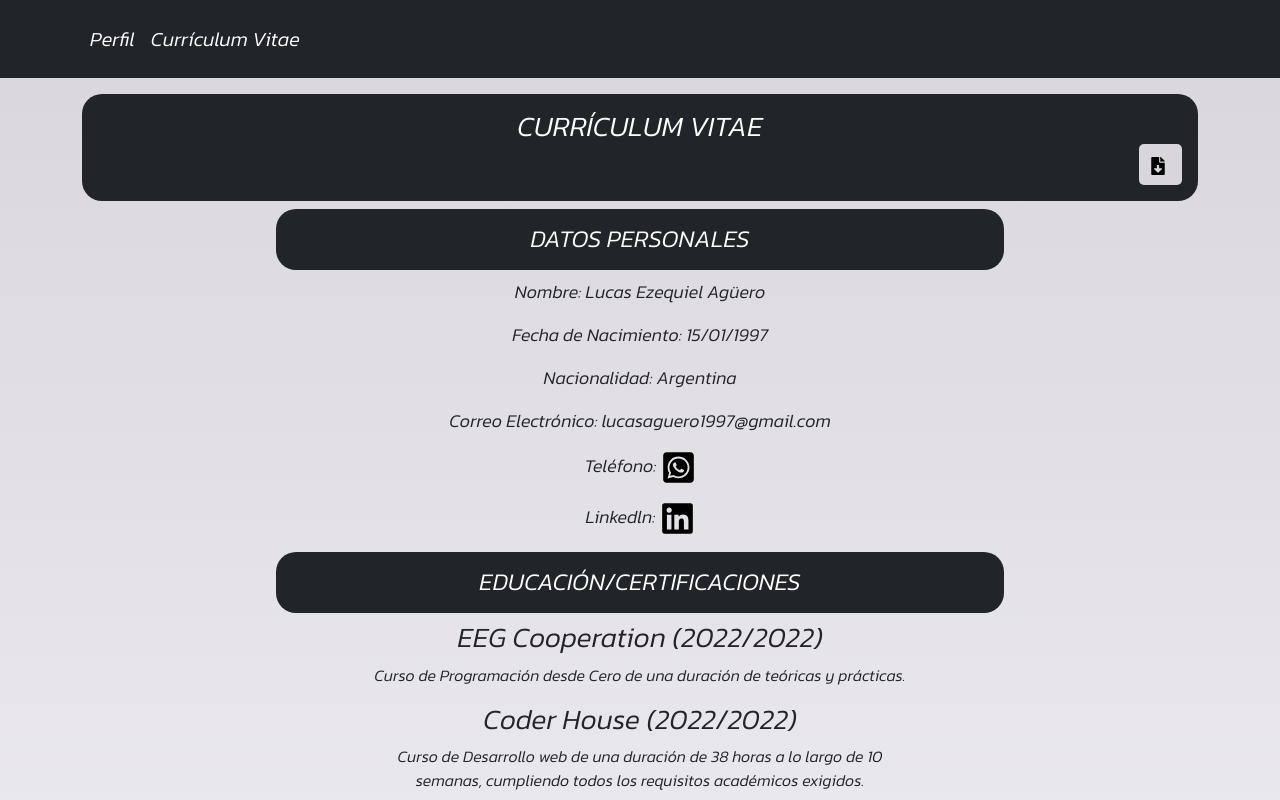
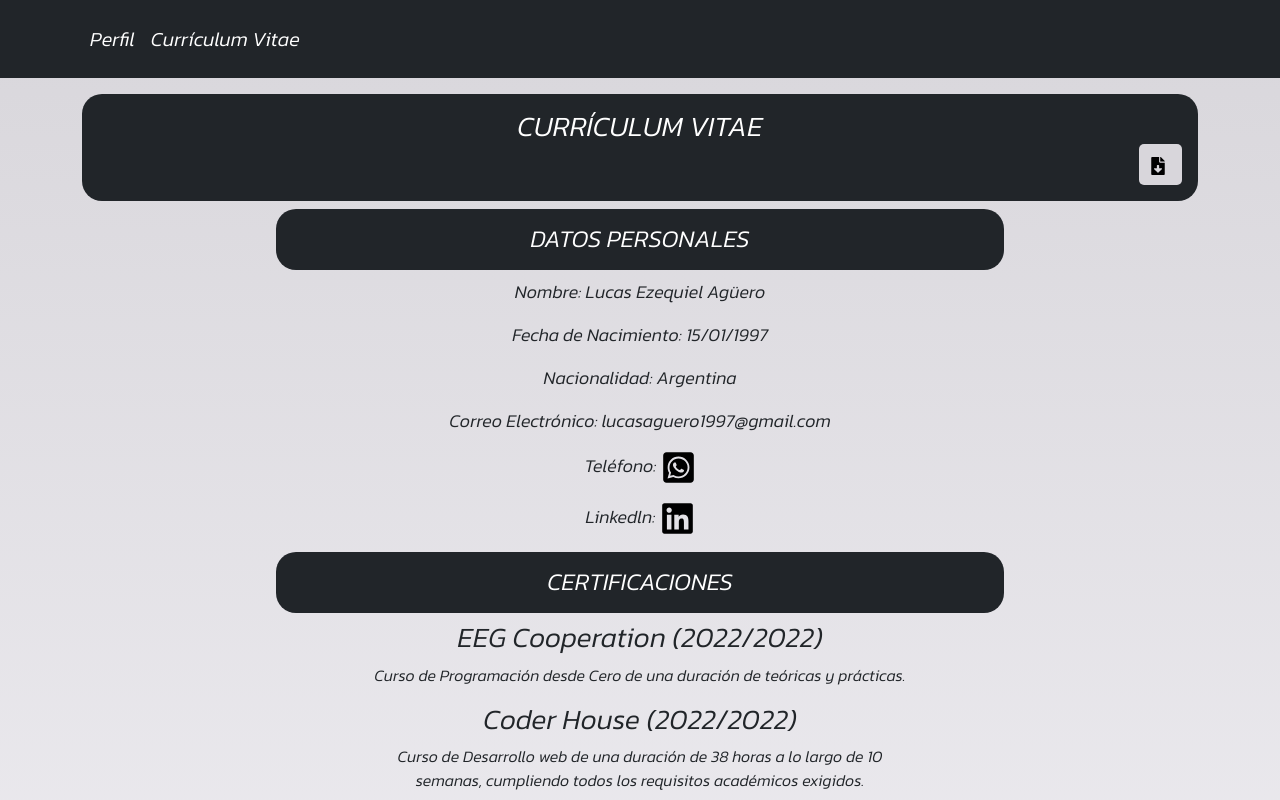
Before and after one commit to AgueroLucas/Portafolio, a React (Create React App) app: page /cv in a window 1280 px wide. Shown: the top 800 px of the page. Built offline with nearby package versions, Linux system fonts and the light colour scheme.

Commit message:
ya funciona

```diff
--- a/src/pages/Cv.jsx
+++ b/src/pages/Cv.jsx
@@ -80,7 +80,7 @@ const Cv = () => {
           <Row>
             <Col span={16} offset={4}>
               <h2 className="p-3 mb-2 bg-dark text-white text-center" style={{ fontSize: '24px', borderRadius: '20px',fontFamily: 'Kanit', fontWeight: 'lighter' }}>
-                EDUCACIÓN/CERTIFICACIONES
+                CERTIFICACIONES
               </h2>
             </Col>
           </Row>
```
